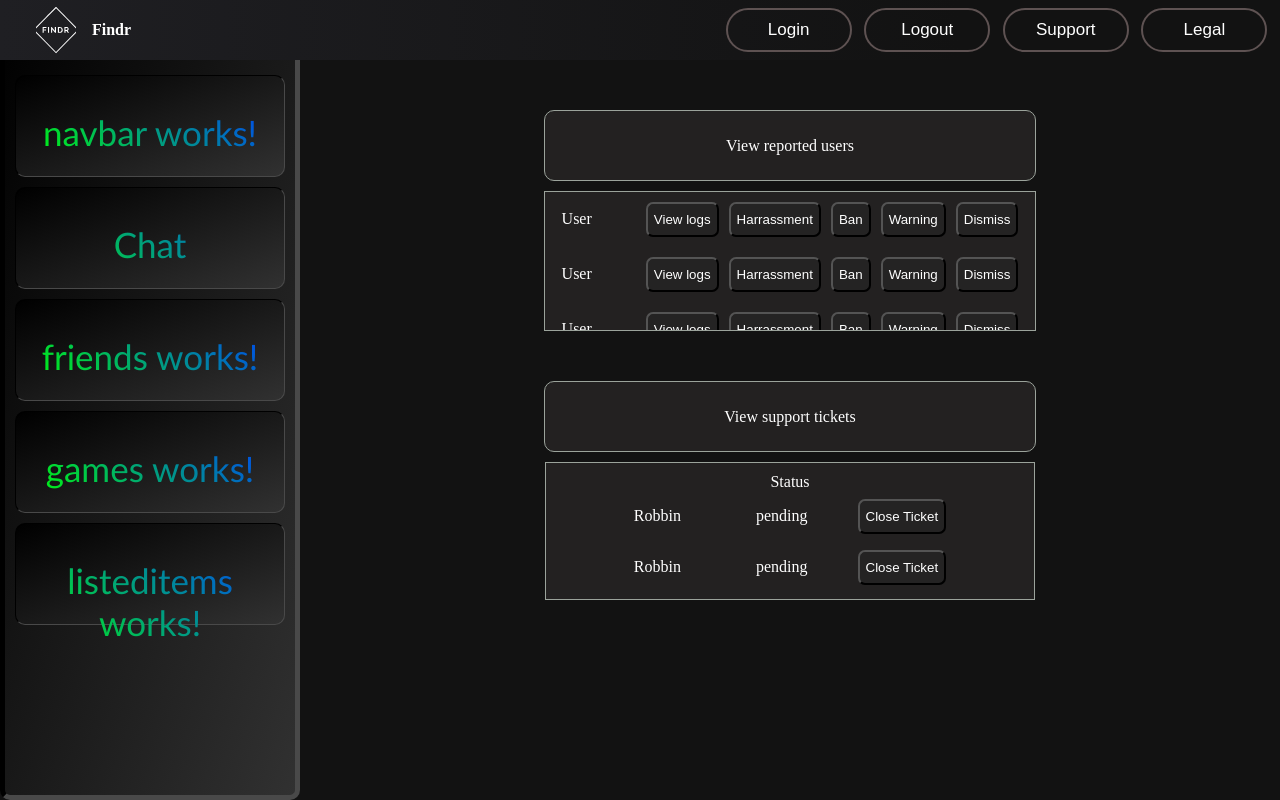
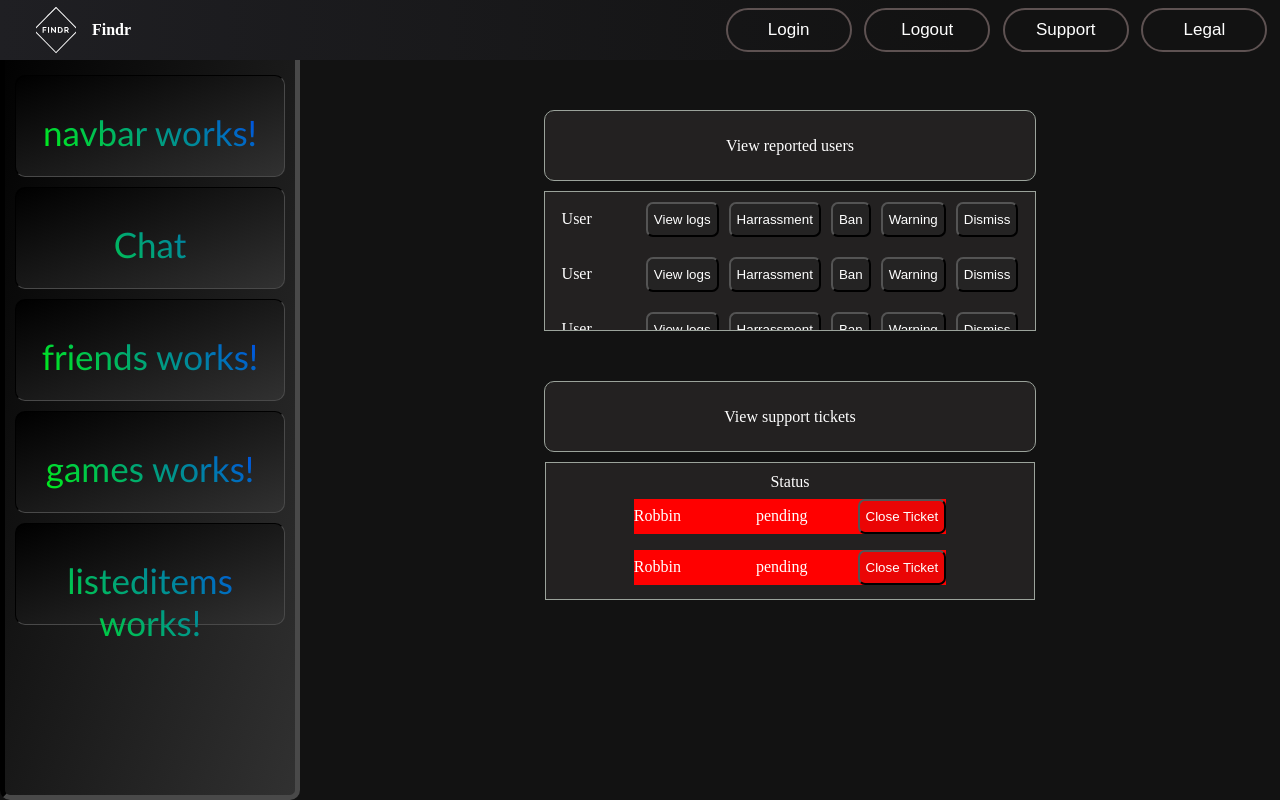
Before and after one commit to JustinMolema/Project2.4, an Angular app in the folder Findr/: page / in a window 1280 px wide. Built offline with nearby package versions, Linux system fonts and the light colour scheme.

Commit message:
More progress on supportticket

```diff
--- a/Findr/src/app/admin/supportticket/supportticket.component.css
+++ b/Findr/src/app/admin/supportticket/supportticket.component.css
@@ -1,4 +1,6 @@
 .support-ticket-view{
+    background: red;
+    width: 100%;
     margin-top: 8px;
     margin-bottom: 8px;
 }
@@ -19,6 +21,9 @@ button:active{
     background-color: rgb(53, 49, 49, 0.1);
 }
 
+.tag {
+
+}
 .status-view {
     margin-left: 75px;
 }
--- a/Findr/src/app/admin/supportticket/supportticket.component.html
+++ b/Findr/src/app/admin/supportticket/supportticket.component.html
@@ -1,5 +1,5 @@
 <div class="support-ticket-view">
-    <a>{{tag}}</a>
+    <a class="tag-view">{{tag}}</a>
     <a class="status-view">{{status}}</a>
     <button class="close-ticket-view" (click)=closeTicket()>Close Ticket</button>
 </div>
```
